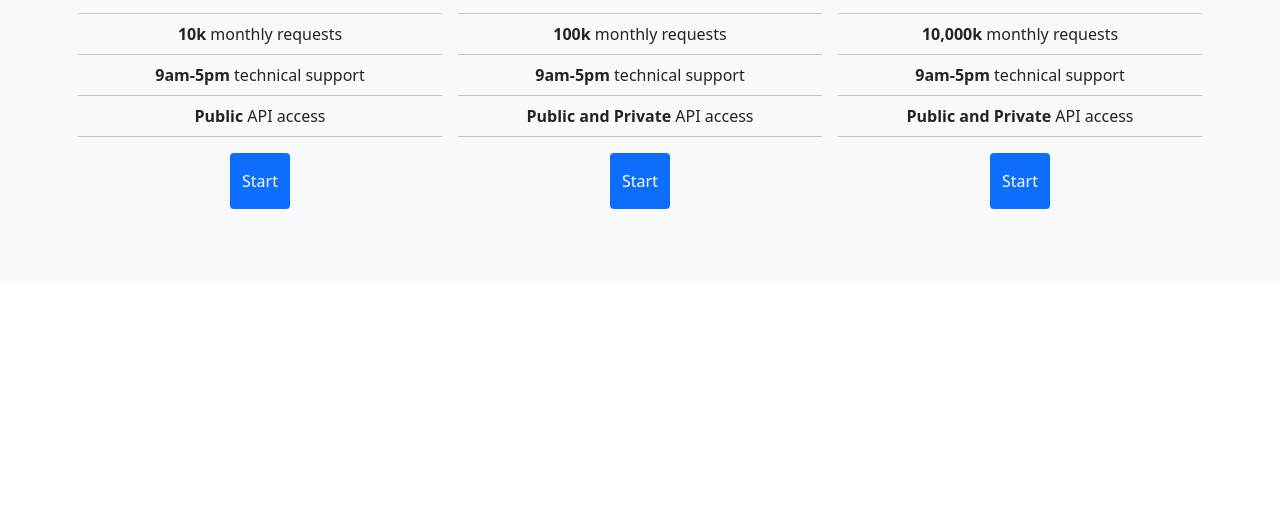
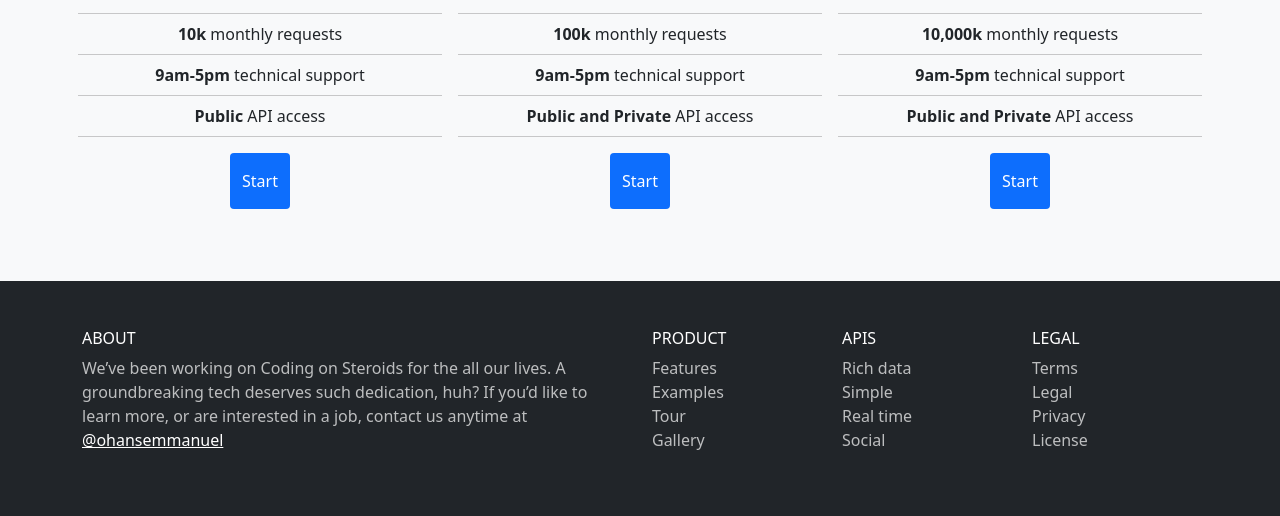
Before and after one commit to AlexandrLisowskiy/laboratory8, a plain HTML site: page index.html in a window 1280 px wide. Shown: the part 4663-5179 px from the top of the page. Before the commit the page ends 4944 px from the top, so only its background shows below. Drawn offline with nearby package versions, Linux system fonts and the light colour scheme.

Commit message:
section footer

```diff
--- a/index.html
+++ b/index.html
@@ -227,6 +227,49 @@
             </div>
         </div>
     </section>
-    <section id="footer" class='bg-dark'></section>
+    <section id="footer" class='bg-dark'>
+        <div class="container">
+            <div class="row fill-40-viewport py-5 text-white-70 align-items-center">
+                <div class="col-12 col-md-6">
+                  <ul class="list-unstyled">
+                    <li><h6 class="text-white">ABOUT</h6></li>
+                    <li>We’ve been working on Coding on Steroids
+                      for the all our lives.
+                      A groundbreaking tech deserves such dedication, huh?
+                      If you’d like to learn more, or are interested in a job,
+                      contact us anytime at
+                      <a class="text-white" href="https://twitter.com/OhansEmmanuel" target="_blank">@ohansemmanuel</a></li>
+                  </ul>
+                </div>
+                <div class="col-12 col-md-2">
+                  <ul class="list-unstyled">
+                    <li><h6 class="text-white">PRODUCT</h6></li>
+                    <li>Features</li>
+                    <li>Examples</li>
+                    <li>Tour</li>
+                    <li>Gallery</li>
+                  </ul>
+                </div>
+                <div class="col-12 col-md-2">
+                  <ul class="list-unstyled">
+                    <li><h6 class="text-white">APIS</h6></li>
+                    <li>Rich data</li>
+                    <li>Simple</li>
+                    <li>Real time</li>
+                    <li>Social</li>
+                  </ul>
+                </div>
+                <div class="col-12 col-md-2">
+                <ul class="list-unstyled">
+                  <li><h6 class="text-white">LEGAL</h6></li>
+                  <li>Terms</li>
+                  <li>Legal</li>
+                  <li>Privacy</li>
+                  <li>License</li>
+                </ul>
+              </div>
+            </div>
+          </div>
+    </section>
 </body>
 </html>
```
